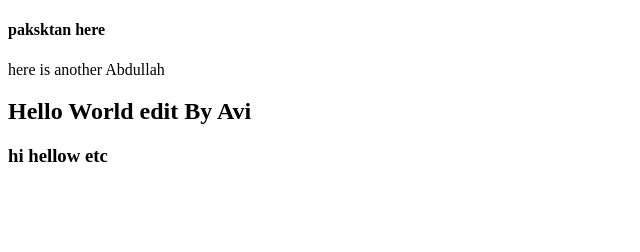
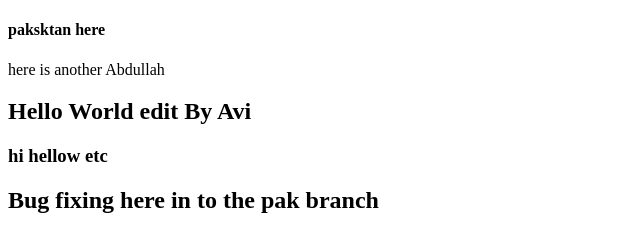
Before and after one commit to Memon-Abdullah/github_practice, a plain HTML site: page index.html in a window 1280 px wide. Shown: the whole page, without its empty margins (0-640 px from the left). Drawn offline with Linux system fonts and the light colour scheme.

Commit message:
bug fixing into pak

```diff
--- a/index.html
+++ b/index.html
@@ -10,5 +10,7 @@
         <p>here is another Abdullah</p>
         <h2>Hello World edit By Avi</h2>
         <h3>hi hellow etc</h3>
+
+        <h2>Bug fixing here in to the pak branch </h2>
 </body>
 </html>
```
